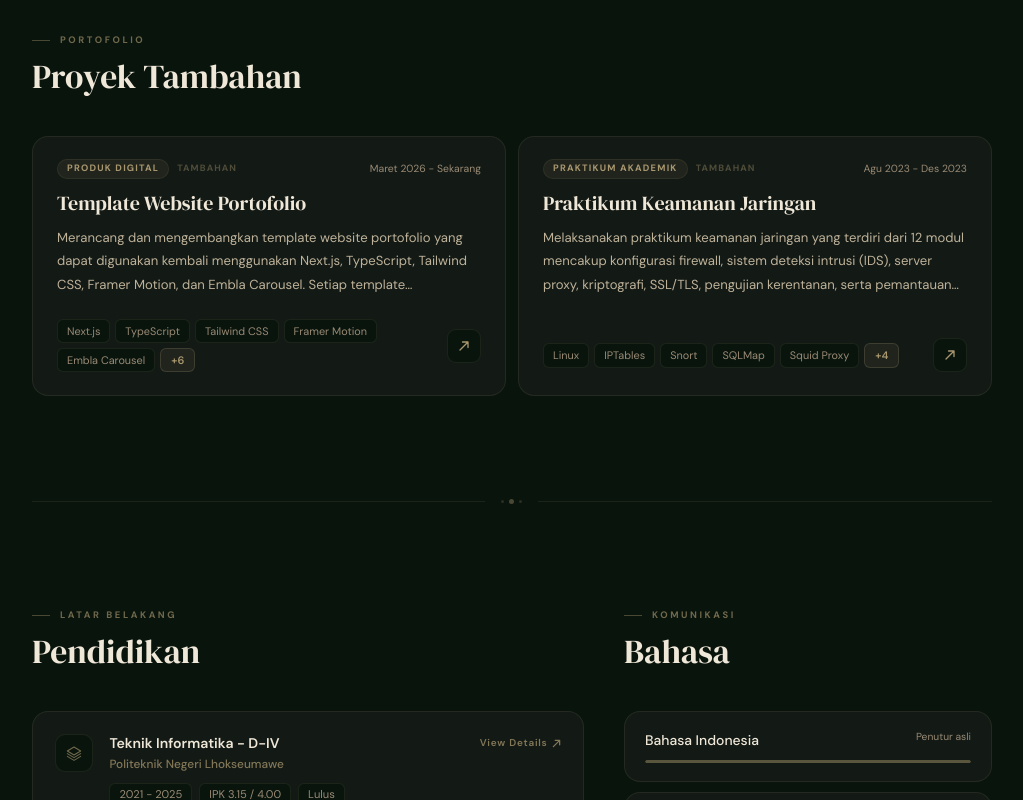
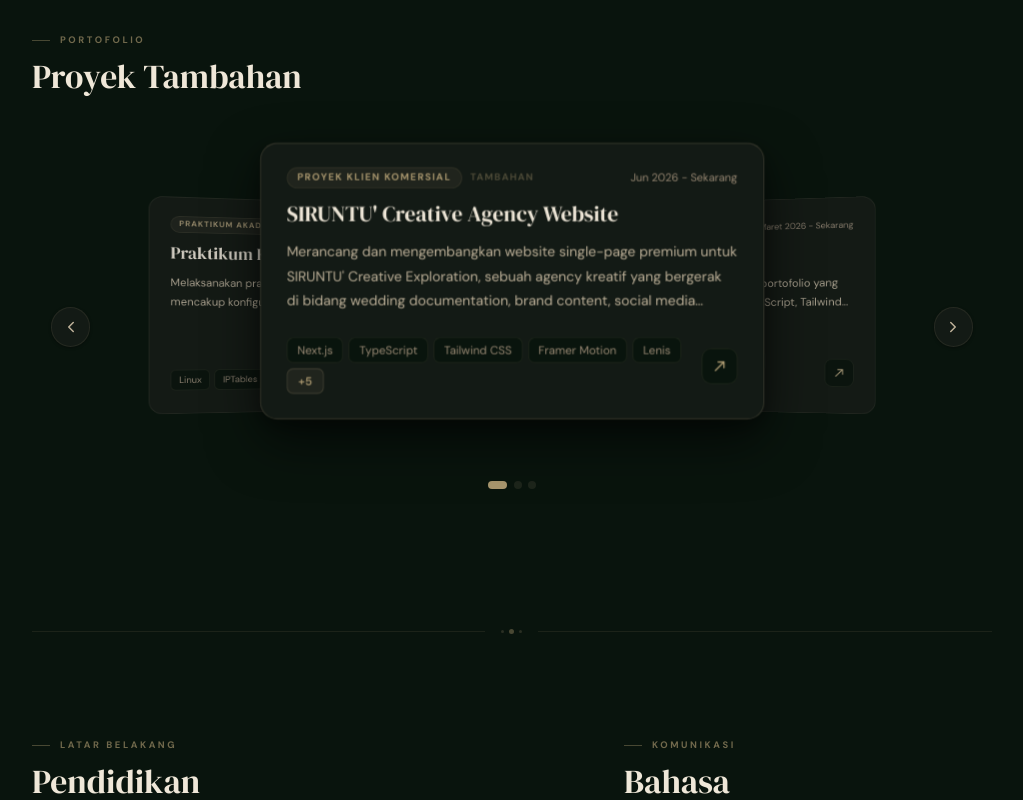
Before and after one commit to Furqan-sykss/my-portfolio, a Next.js app: page / in a window 1280 px wide. Shown: the part 3700-4500 px from the top of the page, without its empty margins (127-1150 px from the left). Built offline with nearby package versions, Linux system fonts and the light colour scheme.

Commit message:
add siruntu project to additional project | 15 Juli 2026

```diff
--- a/app/globals.css
+++ b/app/globals.css
@@ -217,6 +217,145 @@ section[id] {
 }
 
 /* ── Modal Drag Handle ──────────────────────────────────────────────────────── */
+.additional-projects-desktop {
+  display: none;
+}
+
+.additional-projects-mobile {
+  display: grid;
+}
+
+@media (min-width: 1024px) {
+  .additional-projects-desktop {
+    display: block;
+    margin-top: 0.25rem;
+    overflow: visible;
+  }
+
+  .additional-projects-mobile {
+    display: none !important;
+  }
+
+  .additional-carousel-stage {
+    position: relative;
+    height: 342px;
+    margin: 0 auto;
+    transform-style: preserve-3d;
+  }
+
+  .additional-carousel-card {
+    position: absolute;
+    top: 18px;
+    width: min(36rem, 44vw);
+    backface-visibility: hidden;
+    transform-style: preserve-3d;
+  }
+
+  .additional-carousel-card-left,
+  .additional-carousel-card-right {
+    filter: saturate(0.82);
+  }
+
+  .additional-carousel-card-center {
+    filter: saturate(1);
+  }
+
+  .additional-carousel-card .proj-card-title {
+    font-size: clamp(1.05rem, 1.6vw, 1.28rem) !important;
+  }
+
+  .additional-carousel-card-left .proj-card-desc,
+  .additional-carousel-card-right .proj-card-desc {
+    -webkit-line-clamp: 2 !important;
+  }
+
+  .additional-carousel-card-left .proj-card-stack,
+  .additional-carousel-card-right .proj-card-stack {
+    max-height: 3.2rem;
+    overflow: hidden;
+  }
+
+  .additional-carousel-control {
+    position: absolute;
+    top: 44%;
+    z-index: 6;
+    width: 2.45rem;
+    height: 2.45rem;
+    border-radius: 999px;
+    border: 1px solid var(--border);
+    background: var(--bg-card);
+    color: var(--text-secondary);
+    display: grid;
+    place-items: center;
+    cursor: pointer;
+    box-shadow: var(--shadow-sm);
+    transition:
+      border-color 0.2s ease,
+      color 0.2s ease,
+      background-color 0.2s ease,
+      transform 0.2s ease,
+      box-shadow 0.2s ease;
+  }
+
+  .additional-carousel-control:hover {
+    border-color: var(--border-strong);
+    color: var(--accent);
+    background: var(--accent-glow);
+    box-shadow: var(--shadow-md);
+    transform: translateY(-1px);
+  }
+
+  .additional-carousel-control-prev {
+    left: clamp(0.2rem, 1.5vw, 1.2rem);
+  }
+
+  .additional-carousel-control-next {
+    right: clamp(0.2rem, 1.5vw, 1.2rem);
+  }
+
+  .additional-carousel-pagination {
+    display: flex;
+    justify-content: center;
+    gap: 0.42rem;
+    margin-top: 0.2rem;
+  }
+
+  .additional-carousel-pagination button {
+    width: 0.48rem;
+    height: 0.48rem;
+    border: 0;
+    border-radius: 999px;
+    padding: 0;
+    background: var(--border-mid);
+    cursor: pointer;
+    opacity: 0.62;
+    transition:
+      width 0.2s ease,
+      opacity 0.2s ease,
+      background-color 0.2s ease;
+  }
+
+  .additional-carousel-pagination button[aria-current="true"] {
+    width: 1.2rem;
+    background: var(--accent);
+    opacity: 1;
+  }
+}
+
+@media (min-width: 1280px) {
+  .additional-carousel-card {
+    width: min(32rem, 37vw);
+  }
+}
+
+@media (prefers-reduced-motion: reduce) {
+  .additional-carousel-card,
+  .additional-carousel-control,
+  .additional-carousel-pagination button {
+    transition: none !important;
+  }
+}
+
 .modal-drag-handle {
   transition:
     opacity 0.2s ease,
--- a/app/page.tsx
+++ b/app/page.tsx
@@ -1,6 +1,6 @@
 "use client";
 
-import { useRef, useState, useEffect, useCallback } from "react";
+import { useRef, useState, useEffect, useCallback, type CSSProperties } from "react";
 import NextImage from "next/image";
 import TypedText from "@/components/TypedText";
 import { useLanguage } from "@/components/LanguageProvider";
@@ -270,6 +270,71 @@ const projects: Project[] = [
 ];
 
 const additionalProjects: Project[] = [
+  {
+    title: {
+      id: "SIRUNTU' Creative Agency Website",
+      en: "SIRUNTU' Creative Agency Website",
+    },
+    period: {
+      id: "Jun 2026 - Sekarang",
+      en: "Jun 2026 - Present",
+    },
+    tag: {
+      id: "Proyek Klien Komersial",
+      en: "Commercial Client Project",
+    },
+    desc: {
+      id: "Merancang dan mengembangkan website single-page premium untuk SIRUNTU' Creative Exploration, sebuah agency kreatif yang bergerak di bidang wedding documentation, brand content, social media strategy, dan visual storytelling. Website ini dibangun dengan pendekatan cinematic dan editorial untuk memperkuat identitas digital agency melalui animasi interaktif, showcase project yang imersif, galeri visual responsif, serta pengalaman pengguna modern yang berfokus pada branding dan konversi calon klien.",
+      en: "Designed and developed a premium single-page website for SIRUNTU' Creative Exploration, a creative agency specializing in wedding documentation, brand content, social media strategy, and visual storytelling. The website was crafted with a cinematic and editorial approach to strengthen the agency's digital identity through immersive animations, interactive project showcases, responsive visual galleries, and a modern user experience focused on branding and client conversion.",
+    },
+    stack: ["Next.js", "TypeScript", "Tailwind CSS", "Framer Motion", "Lenis", "Swiper", "Lucide React", "Vercel", "Git", "GitHub"],
+    detail: {
+      highlights: [
+        {
+          id: "Mengembangkan website agency kreatif premium dengan pendekatan visual cinematic dan editorial.",
+          en: "Developed a premium creative agency website with a cinematic and editorial visual approach.",
+        },
+        {
+          id: "Merancang showcase project interaktif menggunakan sticky stacking cards dan modal animasi.",
+          en: "Designed interactive project showcases using sticky stacking cards and animated modal experiences.",
+        },
+        {
+          id: "Membangun galeri dokumentasi responsif dengan efek parallax pada desktop dan card carousel pada mobile.",
+          en: "Built responsive documentation galleries with parallax effects on desktop and card-based carousel interactions on mobile.",
+        },
+        {
+          id: "Mengimplementasikan animasi lanjutan menggunakan Framer Motion, termasuk preloader sequence, text reveal, dan scroll-triggered transitions.",
+          en: "Implemented advanced animations with Framer Motion, including preloader sequences, text reveals, and scroll-triggered transitions.",
+        },
+        {
+          id: "Menerapkan smooth scrolling, responsive layout, dan dukungan reduced motion untuk meningkatkan pengalaman pengguna.",
+          en: "Integrated smooth scrolling, responsive layouts, and reduced-motion support to enhance user experience.",
+        },
+        {
+          id: "Mengembangkan struktur komponen modular berbasis Next.js App Router dan TypeScript.",
+          en: "Developed a modular component architecture using Next.js App Router and TypeScript.",
+        },
+        {
+          id: "Mengoptimalkan tampilan untuk desktop, tablet, dan mobile dengan pendekatan mobile-first responsive design.",
+          en: "Optimized the interface for desktop, tablet, and mobile devices through a mobile-first responsive design approach.",
+        },
+        {
+          id: "Berhasil menyelesaikan 80% pengerjaan project website komersial untuk memperkuat branding digital dan jalur konversi klien agency.",
+          en: "Completed 80% of the commercial website project to strengthen the agency's digital branding and client conversion strategy.",
+        },
+      ],
+      links: [
+        {
+          label: {
+            id: "Demo Langsung",
+            en: "Live Demo",
+          },
+          href: "https://siruntu.vercel.app",
+          icon: "external",
+        },
+      ],
+    },
+  },
   {
     title: {
       id: "Template Website Portofolio",
@@ -642,10 +707,7 @@ function StackChip({ children }: { children: React.ReactNode }) {
 
 function ProjectCardCta() {
   return (
-    <div
-      className="proj-card-cta"
-      style={{ flexShrink: 0, width: 34, height: 34, borderRadius: 9, display: "flex", alignItems: "center", justifyContent: "center", backgroundColor: "var(--bg-subtle)", border: "1px solid var(--border)" }}
-    >
+    <div className="proj-card-cta" style={{ flexShrink: 0, width: 34, height: 34, borderRadius: 9, display: "flex", alignItems: "center", justifyContent: "center", backgroundColor: "var(--bg-subtle)", border: "1px solid var(--border)" }}>
       <svg width="12" height="12" viewBox="0 0 12 12" fill="none">
         <path d="M2 10L10 2M10 2H4.5M10 2V7.5" stroke="var(--accent)" strokeWidth="1.3" strokeLinecap="round" strokeLinejoin="round" />
       </svg>
@@ -822,6 +884,13 @@ function LinkIcon({ icon }: { icon: string }) {
     return (
       <svg width="14" height="14" viewBox="0 0 24 24" fill="currentColor">
         <path d="M8 24c2.208 0 4-1.792 4-4v-4H8c-2.208 0-4 1.792-4 4s1.792 4 4 4zm0-20H4c-2.208 0-4 1.792-4 4s1.792 4 4 4h4V4zM12 0H8C5.792 0 4 1.792 4 4s1.792 4 4 4h4V0zm4 8c2.208 0 4-1.792 4-4s-1.792-4-4-4h-4v8h4zm-4 2H8c-2.208 0-4 1.792-4 4s1.792 4 4 4h4c2.208 0 4-1.792 4-4s-1.792-4-4-4z" />
+      </svg>
+    );
+  if (icon === "external")
+    return (
+      <svg width="14" height="14" viewBox="0 0 24 24" fill="none">
+        <path d="M14 4h6v6M20 4l-9 9" stroke="currentColor" strokeWidth="2" strokeLinecap="round" strokeLinejoin="round" />
+        <path d="M20 14v4a2 2 0 0 1-2 2H6a2 2 0 0 1-2-2V6a2 2 0 0 1 2-2h4" stroke="currentColor" strokeWidth="2" strokeLinecap="round" strokeLinejoin="round" />
       </svg>
     );
   // drive
@@ -2271,12 +2340,182 @@ export default function HomePage() {
   const [fromRect, setFromRect] = useState<BRect | null>(null);
   const [phase, setPhase] = useState<"idle" | "zoom-in" | "hold" | "zoom-out" | "done">("idle");
   const [selectedProject, setSelectedProject] = useState<Project | null>(null);
+  const [activeAdditionalProject, setActiveAdditionalProject] = useState(0);
   const [showInternModal, setShowInternModal] = useState(false);
   const [showEventModal, setShowEventModal] = useState(false);
   const [showEducationModal, setShowEducationModal] = useState(false);
 
   const ZOOM_W = 258;
   const ZOOM_H = 338;
+
+  const moveAdditionalProject = (direction: -1 | 1) => {
+    setActiveAdditionalProject((current) => (current + direction + additionalProjects.length) % additionalProjects.length);
+  };
+
+  const getAdditionalProjectSlot = (index: number) => {
+    const offset = (index - activeAdditionalProject + additionalProjects.length) % additionalProjects.length;
+    if (offset === 0) return "center";
+    if (offset === 1) return "right";
+    return "left";
+  };
+
+  const additionalProjectCardStyle = (slot: string, index: number): CSSProperties => {
+    const base: CSSProperties = {
+      backgroundColor: "var(--bg-card)",
+      border: "1px solid var(--border)",
+      borderRadius: "1rem",
+      padding: "1.4rem 1.5rem",
+      cursor: "pointer",
+      display: "flex",
+      flexDirection: "column",
+      justifyContent: "space-between",
+      minHeight: 260,
+      transition: "transform .45s cubic-bezier(.22,1,.36,1), opacity .35s ease, border-color .25s ease, box-shadow .25s ease",
+      animationDelay: `${index * 100}ms`,
+    };
+
+    if (slot === "center") {
+      return {
+        ...base,
+        left: "50%",
+        zIndex: 3,
+        opacity: 1,
+        transform: "translate3d(-50%, 0, 72px) scale(1)",
+        borderColor: "var(--border-mid)",
+        boxShadow: "var(--shadow-lg)",
+      };
+    }
+
+    if (slot === "right") {
+      return {
+        ...base,
+        left: "69%",
+        zIndex: 2,
+        opacity: 0.86,
+        transform: "translate3d(-50%, 20px, -120px) rotateY(-18deg) scale(.88)",
+      };
+    }
+
+    return {
+      ...base,
+      left: "31%",
+      zIndex: 1,
+      opacity: 0.86,
+      transform: "translate3d(-50%, 20px, -120px) rotateY(18deg) scale(.88)",
+    };
+  };
+
+  const renderAdditionalProjectCard = (project: Project, index: number, className = "proj-card bento-reveal", style?: CSSProperties) => (
+    <div
+      key={`additional-${index}-${project.title.en}`}
+      onClick={() => setSelectedProject(project)}
+      className={className}
+      style={{
+        backgroundColor: "var(--bg-card)",
+        border: "1px solid var(--border)",
+        borderRadius: "1rem",
+        padding: "1.4rem 1.5rem",
+        cursor: "pointer",
+        display: "flex",
+        flexDirection: "column",
+        justifyContent: "space-between",
+        minHeight: 260,
+        transition: "transform .25s ease, border-color .25s ease",
+        animationDelay: `${index * 100}ms`,
+        ...style,
+      }}
+    >
+      <div className="proj-card-main">
+        <div
+          className="proj-card-meta"
+          style={{
+            display: "flex",
+            justifyContent: "space-between",
+            alignItems: "center",
+            marginBottom: 12,
+            flexWrap: "wrap",
+            gap: 6,
+          }}
+        >
+          <div className="proj-card-badges" style={{ display: "flex", alignItems: "center", gap: 8 }}>
+            <TagBadge>{L(project.tag) as string}</TagBadge>
+            <span
+              style={{
+                fontSize: ".57rem",
+                fontWeight: 700,
+                letterSpacing: ".12em",
+                textTransform: "uppercase",
+                color: "var(--accent)",
+                opacity: 0.4,
+              }}
+            >
+              {t("additional")}
+            </span>
+          </div>
+
+          <span style={{ fontSize: ".65rem", color: "var(--text-muted)" }}>{L(project.period) as string}</span>
+        </div>
+
+        <h3
+          className="proj-card-title"
+          style={{
+            fontFamily: "var(--font-dm-serif)",
+            fontSize: "clamp(1rem,3vw,1.25rem)",
+            fontWeight: 400,
+            color: "var(--text-primary)",
+            lineHeight: 1.25,
+            marginBottom: 10,
+          }}
+        >
+          {L(project.title) as string}
+        </h3>
+
+        <p
+          className="proj-card-desc"
+          style={{
+            fontSize: ".82rem",
+            lineHeight: 1.78,
+            color: "var(--text-secondary)",
+            display: "-webkit-box",
+            WebkitLineClamp: 3,
+            WebkitBoxOrient: "vertical",
+            overflow: "hidden",
+            textOverflow: "ellipsis",
+          }}
+        >
+          {L(project.desc) as string}
+        </p>
+      </div>
+
+      <div className="proj-card-footer" style={{ display: "flex", alignItems: "center", justifyContent: "space-between", marginTop: 18, gap: 10 }}>
+        <div className="proj-card-stack" style={{ display: "flex", flexWrap: "wrap", gap: 5, flex: 1, minWidth: 0 }}>
+          {project.stack.slice(0, 5).map((tech) => (
+            <StackChip key={tech}>{tech}</StackChip>
+          ))}
+
+          {project.stack.length > 5 && (
+            <span
+              style={{
+                fontSize: "0.68rem",
+                fontWeight: 600,
+                padding: "3px 10px",
+                borderRadius: 6,
+                backgroundColor: "var(--accent-glow)",
+                border: "1px solid var(--border-mid)",
+                color: "var(--accent)",
+                cursor: "pointer",
+                whiteSpace: "nowrap",
+              }}
+            >
+              +{project.stack.length - 5}
+            </span>
+          )}
+        </div>
+
+        <ProjectCardCta />
+      </div>
+    </div>
+  );
 
   const calcRects = useCallback(() => {
     if (!heroRef.current) return;
@@ -3357,186 +3596,46 @@ export default function HomePage() {
           <section id="additional-projects">
             <SectionHeader eyebrow={t("portfolio")} title={t("additionalProjects")} />
 
-            <div
-              className="bento-grid-plain"
-              style={{
-                display: "grid",
-                gridTemplateColumns: "repeat(auto-fit, minmax(320px, 1fr))",
-                gap: 12,
-              }}
-            >
-              {additionalProjects.map((project, index) => (
-                <div
-                  key={`additional-${index}-${project.title.en}`}
-                  onClick={() => setSelectedProject(project)}
-                  className="proj-card bento-reveal"
-                  style={{
-                    backgroundColor: "var(--bg-card)",
-                    border: "1px solid var(--border)",
-                    borderRadius: "1rem",
-                    padding: "1.4rem 1.5rem",
-                    cursor: "pointer",
-
-                    display: "flex",
-                    flexDirection: "column",
-                    justifyContent: "space-between",
-
-                    minHeight: 260,
-
-                    transition: "transform .25s ease, border-color .25s ease",
-
-                    animationDelay: `${index * 100}ms`,
-                  }}
-                >
-                  <div className="proj-card-main">
-                    <div
-                      className="proj-card-meta"
-                      style={{
-                        display: "flex",
-                        justifyContent: "space-between",
-                        alignItems: "center",
-                        marginBottom: 12,
-
-                        flexWrap: "wrap",
-                        gap: 6,
-                      }}
-                    >
-                      <div
-                        className="proj-card-badges"
-                        style={{
-                          display: "flex",
-                          alignItems: "center",
-                          gap: 8,
-                        }}
-                      >
-                        <TagBadge>{L(project.tag) as string}</TagBadge>
-
-                        <span
-                          style={{
-                            fontSize: ".57rem",
-                            fontWeight: 700,
-
-                            letterSpacing: ".12em",
-
-                            textTransform: "uppercase",
-
-                            color: "var(--accent)",
-
-                            opacity: 0.4,
-                          }}
-                        >
-                          {t("additional")}
-                        </span>
-                      </div>
-
-                      <span
-                        style={{
-                          fontSize: ".65rem",
-                          color: "var(--text-muted)",
-                        }}
-                      >
-                        {L(project.period) as string}
-                      </span>
-                    </div>
-
-                    <h3
-                      className="proj-card-title"
-                      style={{
-                        fontFamily: "var(--font-dm-serif)",
-
-                        fontSize: "clamp(1rem,3vw,1.25rem)",
-
-                        fontWeight: 400,
-
-                        color: "var(--text-primary)",
-
-                        lineHeight: 1.25,
-
-                        marginBottom: 10,
-                      }}
-                    >
-                      {L(project.title) as string}
-                    </h3>
-
-                    <p
-                      className="proj-card-desc"
-                      style={{
-                        fontSize: ".82rem",
-
-                        lineHeight: 1.78,
-
-                        color: "var(--text-secondary)",
-
-                        display: "-webkit-box",
-
-                        WebkitLineClamp: 3,
-
-                        WebkitBoxOrient: "vertical",
-
-                        overflow: "hidden",
-
-                        textOverflow: "ellipsis",
-                      }}
-                    >
-                      {L(project.desc) as string}
-                    </p>
-                  </div>
-
-                  <div
-                    className="proj-card-footer"
-                    style={{
-                      display: "flex",
-
-                      alignItems: "center",
-
-                      justifyContent: "space-between",
-
-                      marginTop: 18,
-
-                      gap: 10,
-                    }}
-                  >
-                    <div
-                      className="proj-card-stack"
-                      style={{
-                        display: "flex",
-
-                        flexWrap: "wrap",
-
-                        gap: 5,
-
-                        flex: 1,
-
-                        minWidth: 0,
-                      }}
-                    >
-                      {project.stack.slice(0, 5).map((tech) => (
-                        <StackChip key={tech}>{tech}</StackChip>
-                      ))}
-
-                      {project.stack.length > 5 && (
-                        <span
-                          style={{
-                            fontSize: "0.68rem",
-                            fontWeight: 600,
-                            padding: "3px 10px",
-                            borderRadius: 6,
-                            backgroundColor: "var(--accent-glow)",
-                            border: "1px solid var(--border-mid)",
-                            color: "var(--accent)",
-                            cursor: "pointer",
-                            whiteSpace: "nowrap",
-                          }}
-                        >
-                          +{project.stack.length - 5}
-                        </span>
-                      )}
-                    </div>
-
-                    <ProjectCardCta />
-                  </div>
-                </div>
-              ))}
+            <div className="additional-projects-desktop" style={{ position: "relative", minHeight: 390, perspective: "1200px", transformStyle: "preserve-3d" }}>
+              <button
+                type="button"
+                className="additional-carousel-control additional-carousel-control-prev"
+                onClick={() => moveAdditionalProject(-1)}
+                aria-label={lang === "id" ? "Project tambahan sebelumnya" : "Previous additional project"}
+              >
+                <svg width="18" height="18" viewBox="0 0 24 24" fill="none">
+                  <path d="M15 18l-6-6 6-6" stroke="currentColor" strokeWidth="2" strokeLinecap="round" strokeLinejoin="round" />
+                </svg>
+              </button>
+
+              <div className="additional-carousel-stage">
+                {additionalProjects.map((project, index) => {
+                  const slot = getAdditionalProjectSlot(index);
+                  return renderAdditionalProjectCard(project, index, `proj-card additional-carousel-card additional-carousel-card-${slot}`, additionalProjectCardStyle(slot, index));
+                })}
+              </div>
+
+              <button type="button" className="additional-carousel-control additional-carousel-control-next" onClick={() => moveAdditionalProject(1)} aria-label={lang === "id" ? "Project tambahan berikutnya" : "Next additional project"}>
+                <svg width="18" height="18" viewBox="0 0 24 24" fill="none">
+                  <path d="M9 18l6-6-6-6" stroke="currentColor" strokeWidth="2" strokeLinecap="round" strokeLinejoin="round" />
+                </svg>
+              </button>
+
+              <div className="additional-carousel-pagination" aria-label={lang === "id" ? "Navigasi project tambahan" : "Additional project navigation"}>
+                {additionalProjects.map((project, index) => (
+                  <button
+                    key={`additional-dot-${project.title.en}`}
+                    type="button"
+                    aria-label={lang === "id" ? `Tampilkan ${project.title.id}` : `Show ${project.title.en}`}
+                    aria-current={activeAdditionalProject === index ? "true" : undefined}
+                    onClick={() => setActiveAdditionalProject(index)}
+                  />
+                ))}
+              </div>
+            </div>
+
+            <div className="bento-grid-plain additional-projects-mobile" style={{ display: "grid", gridTemplateColumns: "repeat(auto-fit, minmax(320px, 1fr))", gap: 12 }}>
+              {additionalProjects.map((project, index) => renderAdditionalProjectCard(project, index))}
             </div>
           </section>
         </FadeUp>
@@ -3587,7 +3686,7 @@ export default function HomePage() {
                     <div style={{ display: "flex", alignItems: "flex-start", justifyContent: "space-between", gap: 8, marginBottom: 3 }}>
                       <h3 style={{ fontSize: "0.88rem", fontWeight: 600, color: "var(--text-primary)", lineHeight: 1.35, minWidth: 0 }}>{lang === "id" ? "Teknik Informatika - D-IV" : "Informatics Engineering - D-IV"}</h3>
                       <span style={{ flexShrink: 0, fontSize: "0.62rem", fontWeight: 600, letterSpacing: "0.08em", color: "var(--accent)", opacity: 0.75, display: "flex", alignItems: "center", gap: 4, paddingTop: 2 }}>
-                        View Details
+                        {t("viewDetails")}
                         <svg width="9" height="9" viewBox="0 0 10 10" fill="none">
                           <path d="M1.5 8.5L8.5 1.5M8.5 1.5H3.5M8.5 1.5V6.5" stroke="currentColor" strokeWidth="1.4" strokeLinecap="round" strokeLinejoin="round" />
                         </svg>
```
Also changed, not shown: 1 other file (tests, documents, lock files or other folders).
